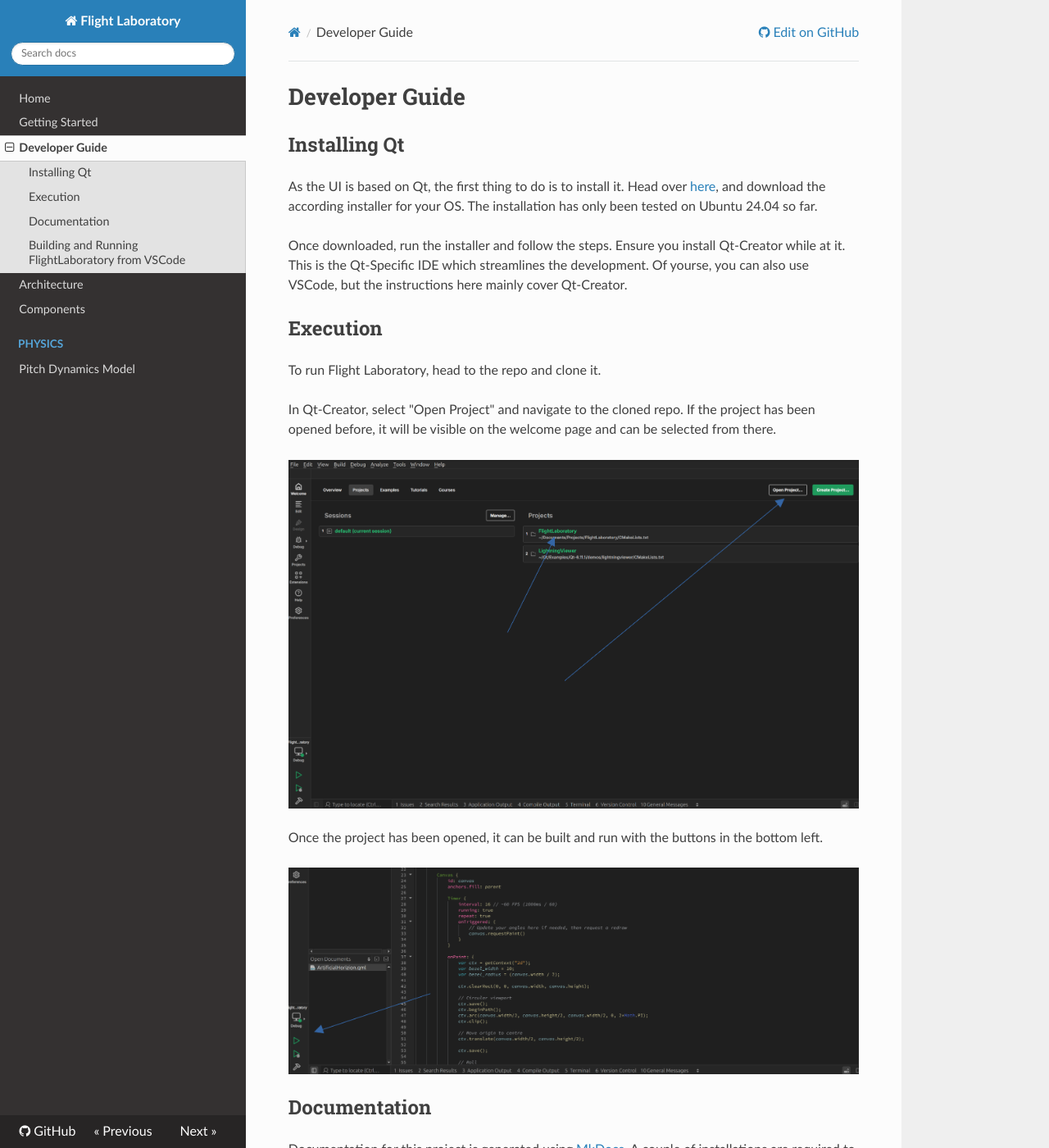
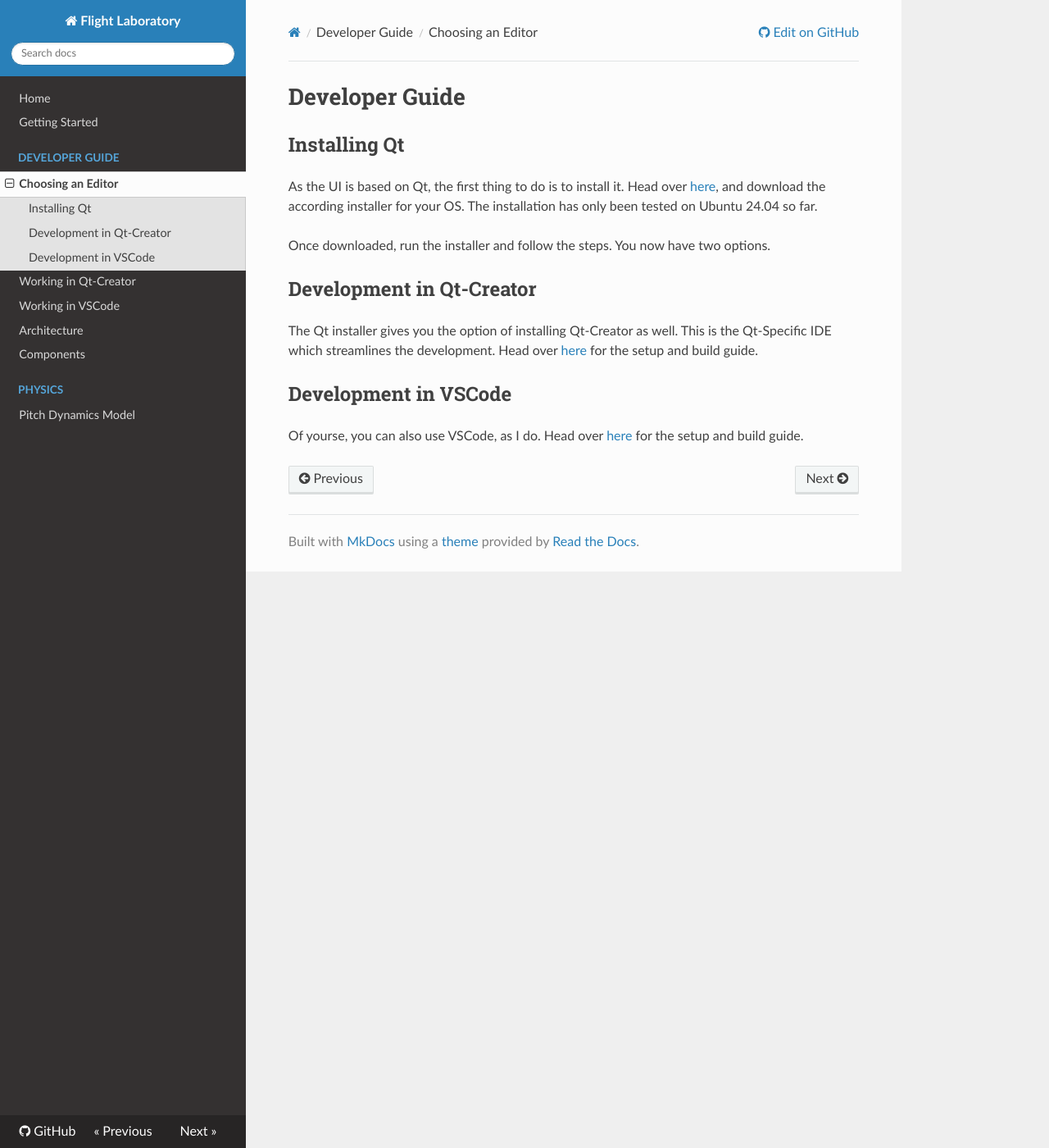
Before and after one commit to LLKE/flight-laboratory, an MkDocs documentation site: the page built from Docs/docs/development.md, in a window 1280 px wide and 1400 px high. Shown: the whole window at 82% size. Built offline with MkDocs 1.6.1, drawn with Linux system fonts in a browser that asks for light colours; nearby versions of some CDN libraries; some of the changed text lies outside the part shown.

Commit message:
docs(dev guide): Cleaning up dev guide for VSCode/Qt Creator.

````diff
--- a/Docs/docs/development.md
+++ b/Docs/docs/development.md
@@ -4,46 +4,12 @@
 
 As the UI is based on Qt, the first thing to do is to install it. Head over [here](https://www.qt.io/development/download-qt-installer-oss), and download the according installer for your OS. The installation has only been tested on Ubuntu 24.04 so far.
 
-Once downloaded, run the installer and follow the steps. Ensure you install Qt-Creator while at it. This is the Qt-Specific IDE which streamlines the development. Of yourse, you can also use VSCode, but the instructions here mainly cover Qt-Creator.
+Once downloaded, run the installer and follow the steps. You now have two options.
 
-## Execution
+## Development in Qt-Creator
 
-To run Flight Laboratory, head to the repo and clone it.
+The Qt installer gives you the option of installing Qt-Creator as well. This is the Qt-Specific IDE which streamlines the development. Head over [here](dev-guide/setup-build-qt-creator.md) for the setup and build guide.
 
-In Qt-Creator, select "Open Project" and navigate to the cloned repo. If the project has been opened before, it will be visible on the welcome page and can be selected from there.
+## Development in VSCode
 
-![Open Project](media/open-project.png)
-
-Once the project has been opened, it can be built and run with the buttons in the bottom left.
-
-![Run Project](media/run-project.png)
-
-## Documentation
-
-Documentation for this project is generated using [MkDocs](https://www.mkdocs.org/). A couple of installations are required to run this, including mkdoxy, which generates API documentations from docstrings in the code.
-
-To get started, create a virtual environment at the root FlightLaboratory/ directory using:
-
-```bash
-python3 -m venv .venv
-```
-
-Then run
-
-```bash
-pip install -r requirements.txt
-```
-
-To create new documentation, create a new .md file under FlightLaboratory/Docs/docs/, and reference it under FlightLaboratory/Docs/mkdocs.yml, in the following section, and in the order it should appear with respect to the existing documentation:
-
-```yml
-nav:
-  - Home: index.md
-  - Developer Guide: development.md
-  - Architecture: architecture.md
-  - Components: components.md
-```
-
-## Building and Running FlightLaboratory from VSCode
-
-If you're like me and prefer working in VSCode, head over [here](dev-guide/setup-build-vscode.md) for the setup and build guide.
+Of yourse, you can also use VSCode, as I do. Head over [here](dev-guide/setup-build-vscode.md) for the setup and build guide.
--- a/Docs/mkdocs.yml
+++ b/Docs/mkdocs.yml
@@ -19,7 +19,10 @@
 nav:
   - Home: index.md
   - Getting Started: getting-started.md
-  - Developer Guide: development.md
+  - Developer Guide:
+    - Choosing an Editor: development.md
+    - Working in Qt-Creator: dev-guide/setup-build-qt-creator.md
+    - Working in VSCode: dev-guide/setup-build-vscode.md
   - Architecture: architecture.md
   - Components: components.md
   - Physics:
````
Also changed, not shown: Docs/docs/dev-guide/setup-build-qt-creator.md (added, +41 -0 lines).
